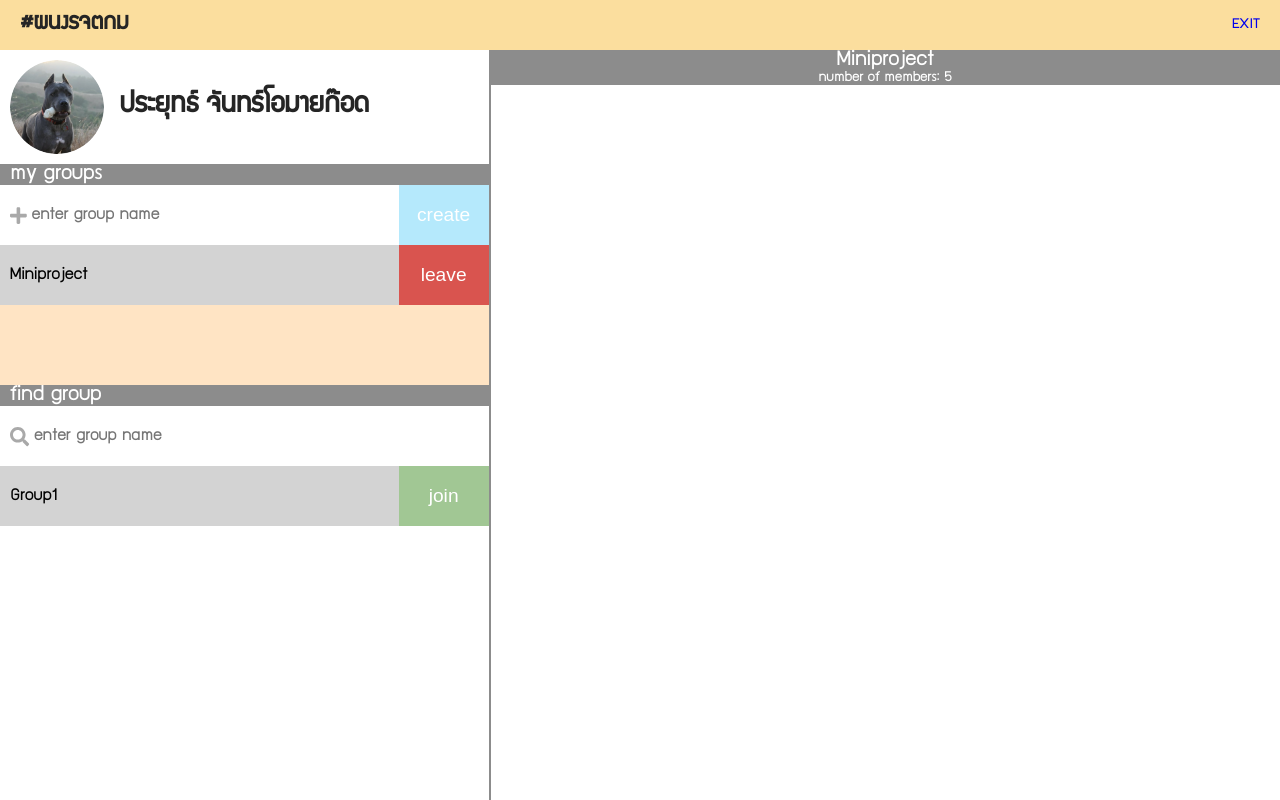
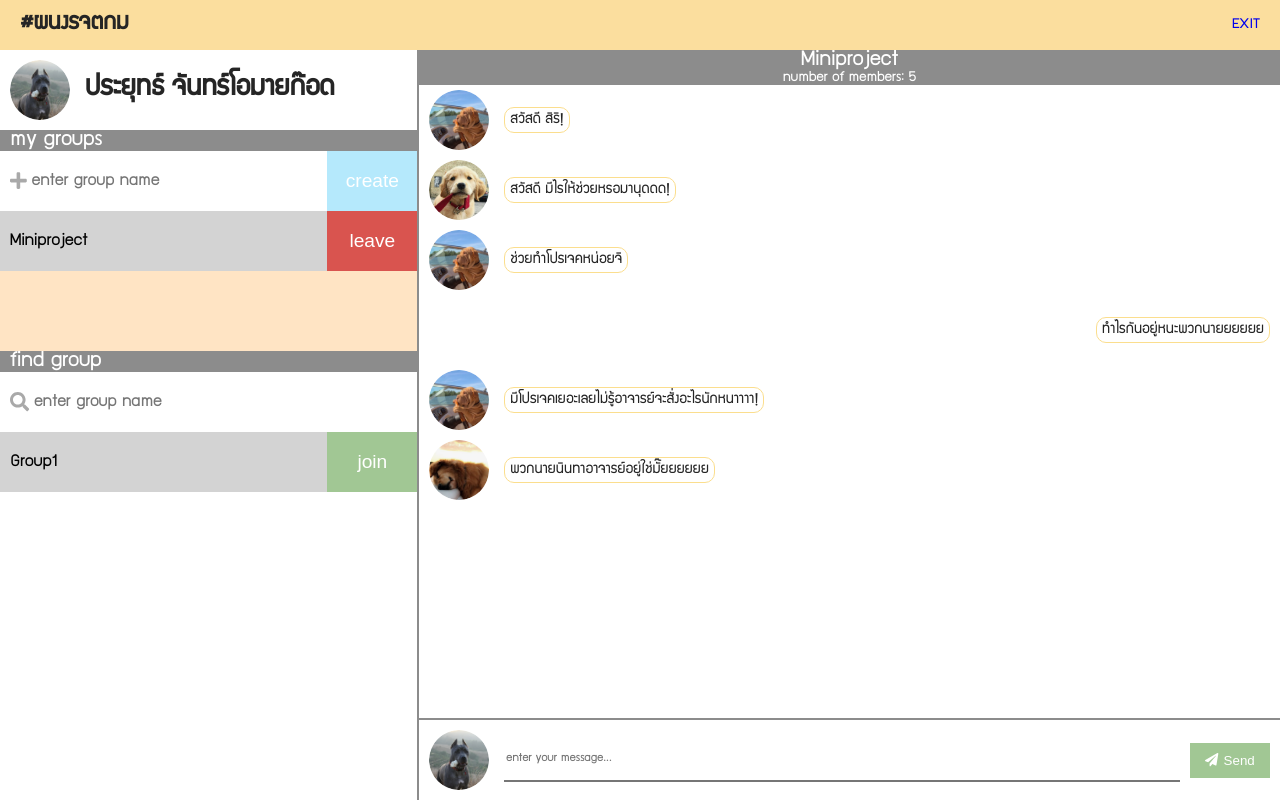
Before and after one commit to Nackalalalong/groupChat_frontend, a React (Create React App) app: page / in a window 1280 px wide. Built offline with nearby package versions, Linux system fonts and the light colour scheme.

Commit message:
finish add page ui

```diff
--- a/src/components/ChatArea.css
+++ b/src/components/ChatArea.css
@@ -1,8 +1,80 @@
+.chat-area {
+    display: flex;
+    flex-direction: column;
+}
+
 .top-bar {
     background-color: #8c8c8c;
     color: white;
 }
 
+.middle-screen {
+    flex-grow: 1;
+    display: flex;
+    flex-direction: column;
+}
+
+.bottom-input {
+    height: 80px;
+}
+
 .top-bar-header-text {
     font-size: 24px;
 }
+
+.bottom-input {
+    border-top: 2px solid #8c8c8c;
+    display: flex;
+    flex-direction: row;
+    align-items: center;
+    padding-left: 10px;
+    padding-right: 10px;
+}
+
+.chat-input {
+    margin-right: 10px;
+    flex-grow: 1;
+    border-top: none;
+    border-left: none;
+    border-right: none;
+    height: 50%;
+}
+
+.send-button {
+    border: none;
+    width: 80px;
+    padding-top: 10px;
+    padding-bottom: 10px;
+    background-color: #a1c794;
+    color: white;
+    cursor: pointer;
+}
+
+.chat-item {
+    height: 70px;
+    display: flex;
+    flex-direction: row;
+    align-items: center;
+    padding-left: 10px;
+    padding-right: 80px;
+}
+
+.chat-item-me {
+    height: 70px;
+    display: flex;
+    flex-direction: row-reverse;
+    align-items: center;
+    padding-left: 80px;
+    padding-right: 10px;
+}
+
+.chat-item-profile-image {
+    margin-right: 15px;
+}
+
+.chat-item-message {
+    border: 1px solid #FBDE8E;
+    border-radius: 10px;
+    color: #252525;
+    padding: 5px;
+}
--- a/src/components/ChatArea.js
+++ b/src/components/ChatArea.js
@@ -1,5 +1,7 @@
 import React from 'react';
 import './ChatArea.css';
+import { FontAwesomeIcon } from '@fortawesome/react-fontawesome';
+import { faPaperPlane } from '@fortawesome/free-solid-svg-icons';
 
 class ChatArea extends React.Component {
     constructor(props){
@@ -13,6 +15,36 @@ class ChatArea extends React.Component {
                     <span className="top-bar-header-text">Miniproject</span><br />
                     <span className="top-bar-sub-text">number of members: 5</span>
                 </div>
+                <div className="middle-screen">
+                     <div className="chat-item">
+                         <img className="profile-image chat-item-profile-image" src={require("../images/dog2.png")} />
+                         <div className="chat-item-message">สวัสดี สิริ!</div>
+                     </div>
+                     <div className="chat-item">
+                         <img className="profile-image chat-item-profile-image" src={require("../images/dog3.png")} />
+                         <div className="chat-item-message">สวัสดี มีไรให้ช่วยหรอมานุดดด!</div>
+                     </div>
+                     <div className="chat-item">
+                         <img className="profile-image chat-item-profile-image" src={require("../images/dog2.png")} />
+                         <div className="chat-item-message">ช่วยทำโปรเจคหน่อยจิ</div>
+                     </div>
+                     <div className="chat-item-me">
+                         <div className="chat-item-message">ทำไรกันอยู่หนะพวกนายยยยยย</div>
+                     </div>
+                     <div className="chat-item">
+                         <img className="profile-image chat-item-profile-image" src={require("../images/dog2.png")} />
+                         <div className="chat-item-message">มีโปรเจคเยอะเลยไม่รู้อาจารย์จะสั่งอะไรนักหนาาาา!</div>
+                     </div>
+                     <div className="chat-item">
+                         <img className="profile-image chat-item-profile-image" src={require("../images/dog4.png")} />
+                         <div className="chat-item-message">พวกนายนินทาอาจารย์อยู่ใช่มั๊ยยยยยย</div>
+                     </div>
+                </div>
+                <div className="bottom-input">
+                     <img className="profile-image" src={require("../images/dog1.png")} />
+                     <input className="chat-input" type="text" placeholder="enter your message..." />
+                     <button className="send-button"><FontAwesomeIcon icon={faPaperPlane} style={{marginRight: "5px"}} />Send</button>
+                </div>
             </div>
         );
     }
--- a/src/components/ChatPage.css
+++ b/src/components/ChatPage.css
@@ -1,7 +1,7 @@
 .groupchat-name {
-    color: #252525;
-    font-size: 25px;
-    font-weight: bold;
+  color: #252525;
+  font-size: 25px;
+  font-weight: bold;
 }
 
 .content-container {
@@ -10,6 +10,7 @@
   display: flex;
   flex-direction: row;
   flex-wrap: wrap;
+  overflow: hidden;
 }
 
 .side-area-container {
@@ -35,8 +36,8 @@
 
 .profile-image {
   border-radius: 50%;
-  width: 2.5cm;
-  height: 2.5cm;
+  width: 60px;
+  height: 60px;
   margin-right: 15px;
 }
 
```
